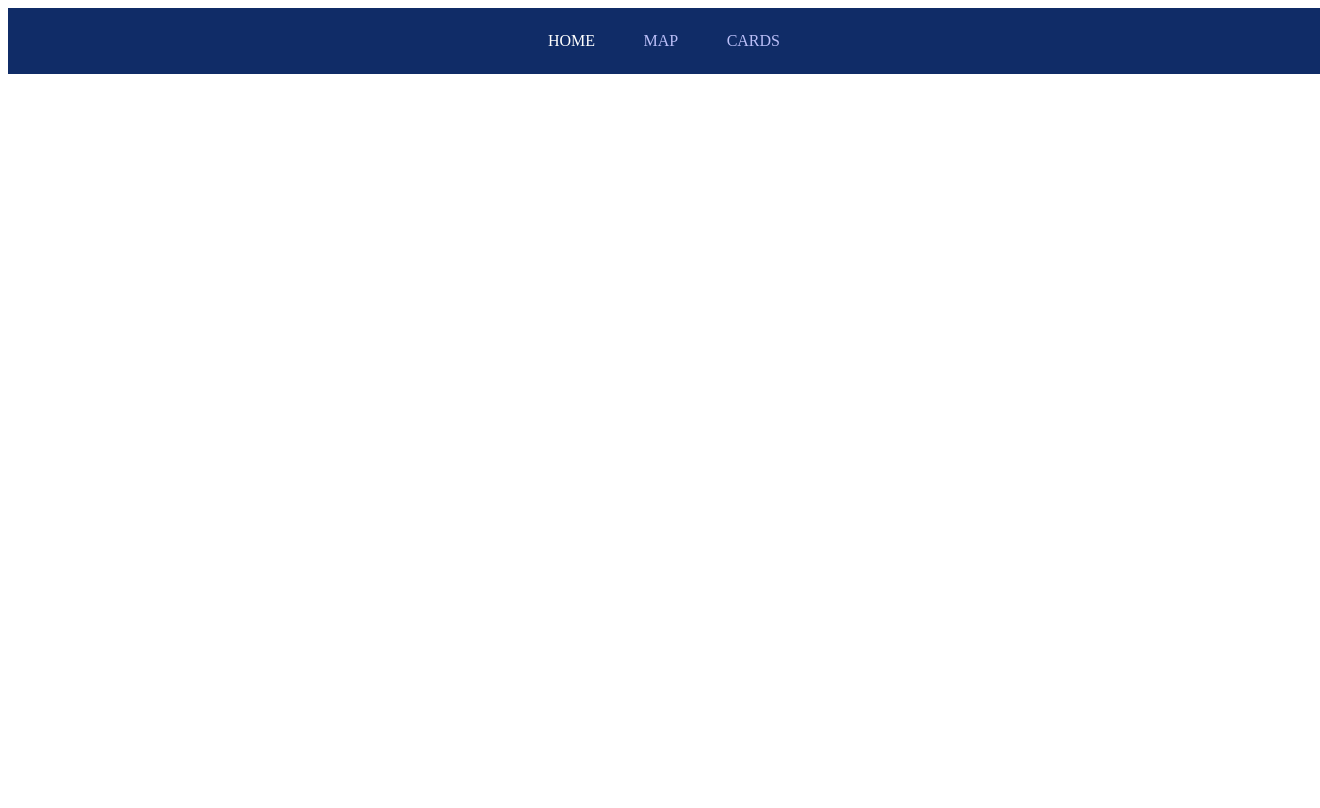
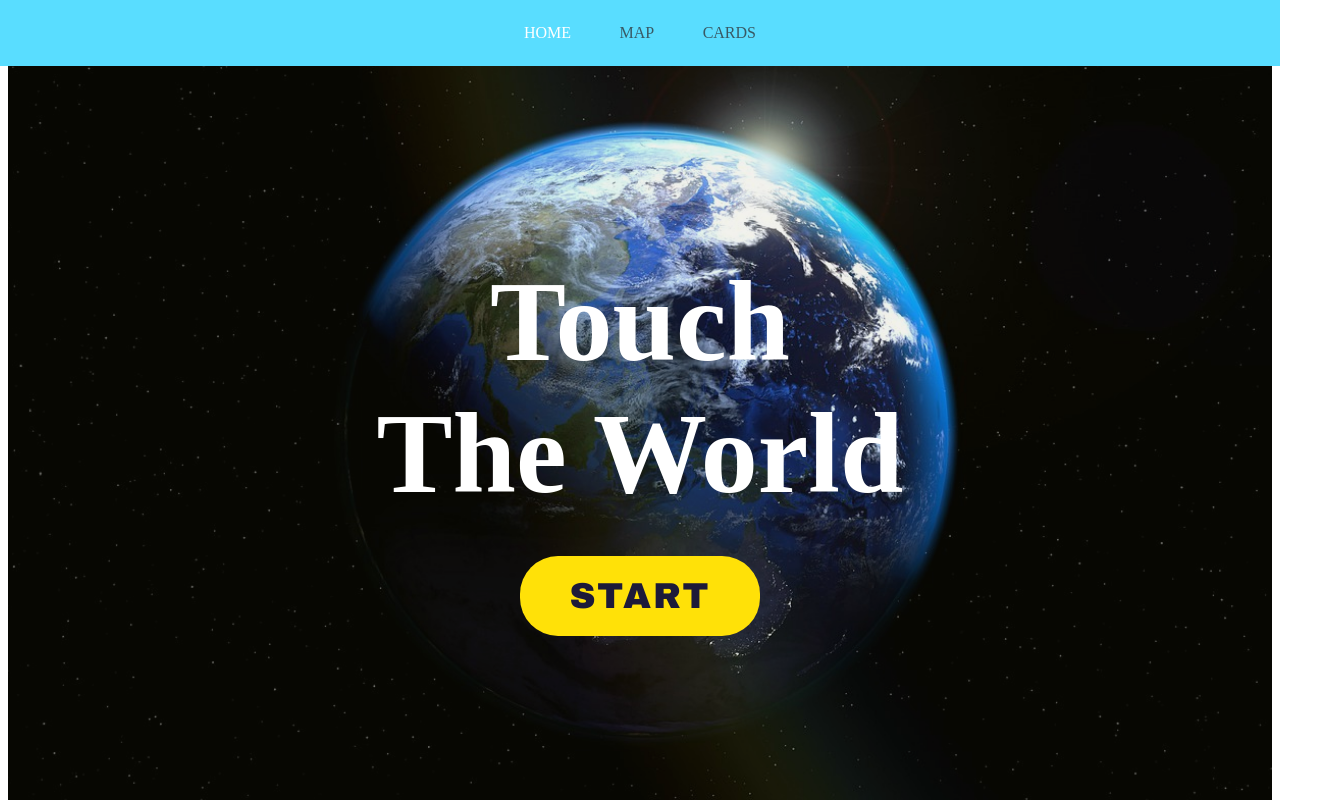
Before and after one commit to EgorJSbrain/map_react, a React (Create React App) app: page / in a window 1280 px wide. Shown: the whole page, 1320 px wide, since content can reach past the window. Built offline with nearby package versions, Linux system fonts and the light colour scheme; no server answers; the HTML template or start-up script is replaced by a standard one.

Commit message:
feat: add fonts; change styles

```diff
--- a/public/index.html
+++ b/public/index.html
@@ -22,6 +22,9 @@
     <link rel="preconnect" href="https://fonts.googleapis.com">
     <link rel="preconnect" href="https://fonts.gstatic.com" crossorigin>
     <link href="https://fonts.googleapis.com/css2?family=Ubuntu:wght@400;500;700&display=swap" rel="stylesheet">
+    <link rel="preconnect" href="https://fonts.googleapis.com">
+    <link rel="preconnect" href="https://fonts.gstatic.com" crossorigin>
+    <link href="https://fonts.googleapis.com/css2?family=Archivo+Black&display=swap" rel="stylesheet">
     <!--
       Notice the use of %PUBLIC_URL% in the tags above.
       It will be replaced with the URL of the `public` folder during the build.
--- a/src/App.tsx
+++ b/src/App.tsx
@@ -1,6 +1,5 @@
 import { Routes, Route, BrowserRouter } from "react-router-dom";
-import { Layout } from "./pages/Layout";
-import { SearchPage } from "./pages/SearchPage";
+import { HomePage, Layout, SearchPage } from "./pages";
 
 const App = () => {
 
@@ -8,6 +7,7 @@ const App = () => {
     <BrowserRouter>
       <Routes>
         <Route path="/" element={<Layout />}>
+          <Route path="" element={<HomePage />}/>
           <Route path="search" element={<SearchPage />} />
           <Route path="dashboard" />
         </Route>
--- a/src/components/Header/Header.tsx
+++ b/src/components/Header/Header.tsx
@@ -2,12 +2,15 @@ import { NavLink } from "react-router-dom"
 import styled from "styled-components"
 
 const HeaderWrapper = styled.div`
-  width: 100%;
   display: flex;
   justify-content: center;
   align-items: center;
-  background-color: #102c67;
+  background-color: #59ddff;
   padding: 24px;
+  position: absolute;
+  top: 0;
+  left: 0;
+  right: 0;
 `
 
 const Links = styled.div`
@@ -19,7 +22,7 @@ const Links = styled.div`
 
 const Link = styled(NavLink)`
   text-decoration: inherit;
-  color: #bbbff8;
+  color: #395964;
 
   :hover {
     color: white;
--- /dev/null
+++ b/src/pages/HomePage.tsx
@@ -0,0 +1,75 @@
+import styled from "styled-components";
+
+const HomePageWrapper = styled.div`
+  margin-top: 66px;
+  background: url('./home.jpeg');
+  width: 100%;
+  background-color: #f1fef9;
+  height: calc(100vh - 66px);
+  background-position: center;
+  background-repeat: no-repeat;
+  background-size: cover;
+  overflow: hidden;
+`;
+
+const HomeTitleWrapper = styled.div`
+  height: 100%;
+  width: 100%;
+  display: flex;
+  flex-direction: column;
+  align-items: center;
+  padding-top: 15%;
+  background-color: #5a5f1a14;
+`;
+
+const HomeTitle = styled.div`
+  font-size: 114px;
+  font-weight: 600;
+  color: #fff;
+`;
+
+const StartButton = styled.div`
+  width: 240px;
+  height: 60px;
+  border-radius: 38px;
+  text-align: center;
+  background-color: #ffe108;
+  font-family: 'Archivo Black', sans-serif;;
+  font-size: 36px;
+  letter-spacing: 2px;
+  color: #1d1a39;
+  user-select: none;
+  padding-top: 20px;
+  margin-top: 36px;
+
+  :hover {
+    cursor: pointer;
+    animation-name: shake;
+    animation-duration: 3s;
+    animation-iteration-count: infinite;
+  }
+
+  @keyframes shake {
+    0% { transform: translate(1px, 1px) rotate(0deg); }
+    10% { transform: translate(-1px, -2px) rotate(-1deg); }
+    20% { transform: translate(-3px, 0px) rotate(1deg); }
+    30% { transform: translate(3px, 2px) rotate(0deg); }
+    40% { transform: translate(1px, -1px) rotate(1deg); }
+    50% { transform: translate(-1px, 2px) rotate(-1deg); }
+    60% { transform: translate(-3px, 1px) rotate(0deg); }
+    70% { transform: translate(3px, 1px) rotate(-1deg); }
+    80% { transform: translate(-1px, -1px) rotate(1deg); }
+    90% { transform: translate(1px, 2px) rotate(0deg); }
+    100% { transform: translate(1px, -2px) rotate(-1deg); }
+  }
+`;
+
+export const HomePage = () => (
+  <HomePageWrapper>
+    <HomeTitleWrapper>
+      <HomeTitle>Touch</HomeTitle>
+      <HomeTitle>The World</HomeTitle>
+      <StartButton>START</StartButton>
+    </HomeTitleWrapper>
+  </HomePageWrapper>
+);
--- a/src/pages/SearchPage.tsx
+++ b/src/pages/SearchPage.tsx
@@ -9,6 +9,7 @@ const AppWrapper = styled.div`
   width: 100%;
   margin: 0 auto;
   overflow: hidden;
+  margin-top: 66px;
 `;
 
 export const SearchPage = () => {
--- /dev/null
+++ b/src/pages/index.ts
@@ -0,0 +1,3 @@
+export { HomePage } from './HomePage';
+export { Layout } from './Layout';
+export { SearchPage }  from './SearchPage';
```
Also changed, not shown: public/home.jpeg (added).
